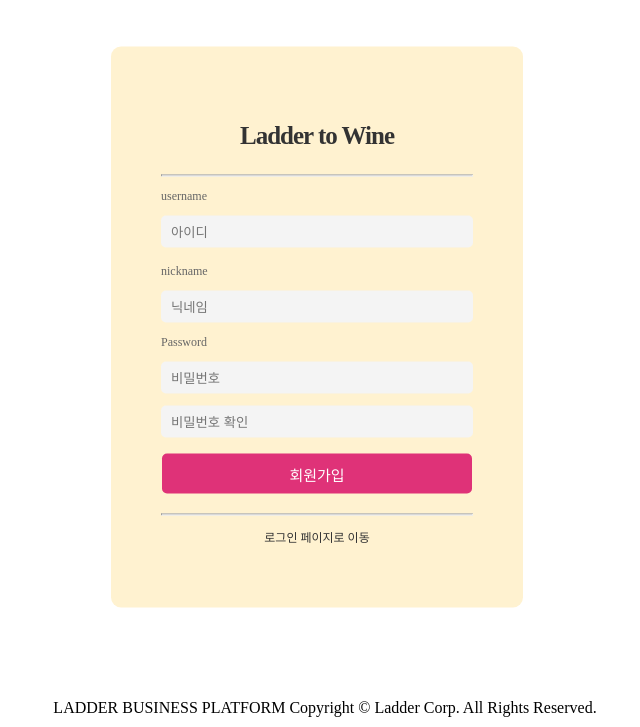
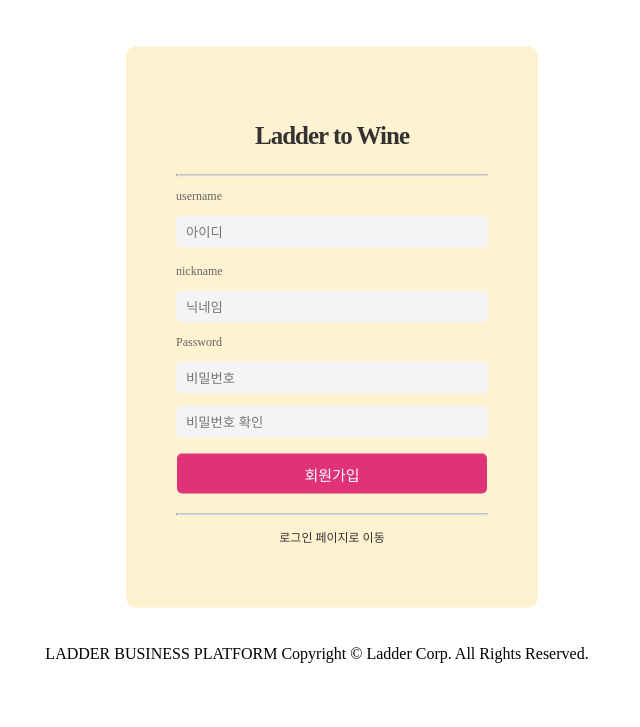
Before and after one commit to hangunhee94/ladder_to_wine, a Django app: page /sign-up/ in a window 1280 px wide. Shown: the part 73-800 px from the top of the page, without its empty margins (323-963 px from the left). Run offline with Django 4.2, Linux system fonts and the light colour scheme; parts of the project's set-up code (start-up, migrations or seed data) failed here and were passed over.

Commit message:
Fix : css 분리 / footer height 지정

```diff
--- a/static/css/style-base.css
+++ b/static/css/style-base.css
@@ -14,7 +14,9 @@
 .logo {
     margin-left: 20px;
 }
-
+.logo:hover {
+    box-shadow: 0 8px 8px 0 rgb(51 48 48 / 20%), 0 -8px 24px 0 rgb(234 224 218 / 30%);
+}
 .wrap {
     position: absolute;
     top: 50%;
@@ -24,22 +26,11 @@
     margin: -200px 0 0 -200px;
 }
 
-#searched {
-    align-items: center;
-    text-align: center;
-    width: 300px;
-    height: 30px;
-    font-size: 20px;
-}
-.search-btn {
-    margin-right: 50px;
-}
-
 footer {
     display: flex;
     flex-direction: column;
     align-items: center;
-    position: fixed;
+    position: relative;
     bottom: 0;
     width: 100%;
     margin: 0 auto;
@@ -50,79 +41,9 @@ footer {
     margin: 0 auto;
 }
 
-/* body, table, div, p ,span{font-family:'Nanum Gothic';} */
-/* body,
-table,
-div,
-p,
-span {
-    font-family: 'Noto Sans KR';
-} */
-
 a {
     text-decoration: none;
     color: #333;
-}
-
-#con {
-    width: 100%;
-    /* height: 100vh; */
-    background-color: #ffffff;
-    background-position: center center;
-    background-repeat: no-repeat;
-    background-size: cover;
-    padding: 0;
-}
-
-#login {
-    width: 600px;
-    height: 600px;
-    /* margin: 0 auto; */
-    /* position: relative; */
-    /* background:#ddd; */
-}
-
-#login_form {
-    /* text-align:center; */
-    border-radius: 10px;
-    padding: 50px;
-    background: #fff2d0;
-    text-align: center;
-    position: absolute;
-    top: 50%;
-    left: 50%;
-    transform: translate(-50%, -50%);
-}
-
-.login {
-    font-size: 25px;
-    font-weight: 900;
-    color: #333;
-}
-
-.size {
-    width: 300px;
-    height: 30px;
-    padding-left: 10px;
-    background-color: #f4f4f4;
-    /* margin-left:10px; */
-    border: none;
-    border-radius: 5px;
-}
-
-.btn {
-    width: 310px;
-    height: 40px;
-    font-size: 15px;
-    background-color: #df3278;
-    color: #fff;
-    border: none;
-    cursor: pointer;
-    border-radius: 5px;
-}
-
-.btn:hover {
-    background: #ca296a;
 }
 
 hr {
@@ -130,29 +51,6 @@ hr {
     background: #eee;
 }
 
-.find {
-    color: #ddd;
-    font-size: 12px;
+.header-signin:hover {
+    box-shadow: 0 8px 8px 0 rgb(51 48 48 / 20%), 0 -8px 24px 0 rgb(234 224 218 / 30%);
 }
-
-.find span {
-    padding-left: 10px;
-}
-
-.find span::before {
-    content: '|';
-    color: #333;
-    padding-right: 10px;
-}
-
-.find span:nth-child(1):before {
-    content: none;
-}
-
-.find span:nth-child(1) {
-    padding-left: 0px;
-}
-
-.find a:hover {
-    color: #707070;
-}
--- /dev/null
+++ b/static/css/style-search.css
@@ -0,0 +1,22 @@
+.search-wine:hover {
+    box-shadow: 0 8px 8px 0 rgb(51 48 48 / 20%), 0 -8px 24px 0 rgb(234 224 218 / 30%);
+}
+
+.search-content {
+    min-height: 645px;
+}
+
+.search-height {
+    min-height: 460px;
+}
+
+#searched {
+    align-items: center;
+    text-align: center;
+    width: 300px;
+    height: 30px;
+    font-size: 20px;
+}
+.search-btn {
+    margin-right: 50px;
+}
--- /dev/null
+++ b/static/css/style-sign.css
@@ -0,0 +1,74 @@
+
+.find {
+    color: #ddd;
+    font-size: 12px;
+}
+
+.find span {
+    padding-left: 10px;
+}
+
+.find span::before {
+    content: '|';
+    color: #333;
+    padding-right: 10px;
+}
+
+.find span:nth-child(1):before {
+    content: none;
+}
+
+.find span:nth-child(1) {
+    padding-left: 0px;
+}
+
+.find a:hover {
+    color: #707070;
+}
+
+.signin-wrap {
+    min-height: 645px;
+
+}#login_form {
+    /* text-align:center; */
+    border-radius: 10px;
+    padding: 50px;
+    background: #fff2d0;
+    text-align: center;
+    position: absolute;
+    top: 50%;
+    left: 50%;
+    transform: translate(-50%, -50%);
+    margin-left: 15px;
+}
+
+.login {
+    font-size: 25px;
+    font-weight: 900;
+    color: #333;
+}
+
+.size {
+    width: 300px;
+    height: 30px;
+    padding-left: 10px;
+    background-color: #f4f4f4;
+    /* margin-left:10px; */
+    border: none;
+    border-radius: 5px;
+}
+
+.btn {
+    width: 310px;
+    height: 40px;
+    font-size: 15px;
+    background-color: #df3278;
+    color: #fff;
+    border: none;
+    cursor: pointer;
+    border-radius: 5px;
+}
+
+.btn:hover {
+    background: #ca296a;
+}
--- a/static/css/style.css
+++ b/static/css/style.css
@@ -6,3 +6,5 @@
 @import url("style-my.css");
 
 @import url("loading.css");
+@import url("style-search.css");
+@import url("style-sign.css");
--- a/templates/base.html
+++ b/templates/base.html
@@ -40,17 +40,17 @@
                     {% if not user.is_authenticated %}
                     <div>
                         <div>
-                            <a class="header-signin" href="/sign-in"> Sign In </a>
+                            <a class="header-signin" href="{% url 'users:sign-in' %}"> Sign In </a>
                         </div>
                     </div>
                     {% else %}
                     <div>
-                        <a class="" href="/my">
+                        <a class="header-signin" href="{% url 'users:my_home' %}">
                             {{ user.nickname }} 님 반갑습니다.
                         </a>
                     </div>
                     <div>
-                        <a class="" href="/logout"> 로그아웃 </a>
+                        <a class="header-signin" href="{% url 'users:logout' %}"> 로그아웃 </a>
                     </div>
                     {% endif %}
                 </form>
@@ -62,11 +62,9 @@
     {% endblock %}
 
     <footer>
-        <nav>
             <div class="footer-content">
                 <span>LADDER BUSINESS PLATFORM Copyright © Ladder Corp. All Rights Reserved.</span>
             </div>
-        </nav>
     </footer>
     <div class="loading-box-div-sg" style="display: none;">
         <div class="wrapper">
--- a/templates/signin.html
+++ b/templates/signin.html
@@ -4,8 +4,7 @@
 로그인
 {% endblock %}
 {% block content %}
-<div id="con">
-    <div id="login">
+<div class="signin-wrap">
     <div id="login_form">
         <!--로그인 폼-->
         <form method="post" action="/sign-in/">
@@ -42,6 +41,6 @@
             <span><a href="/sign-up">회원가입</a></span>
         </p>
     </div>
-        <div>
 </div>
+
 {% endblock %}
--- a/templates/signup.html
+++ b/templates/signup.html
@@ -4,8 +4,7 @@
 회원가입
 {% endblock %}
 {% block content %}
-<div id="con">
-    <div id="login">
+<div class="signin-wrap">
     <div id="login_form">
         <!--로그인 폼-->
         <form method="post" action="/sign-up/">
@@ -58,6 +57,5 @@
             <span><a href="/sign-in">로그인 페이지로 이동</a></span>
         </p>
     </div>
-    <div>
 </div>
 {% endblock %}
```
Also changed, not shown: templates/search.html (+8 -5 lines). Lines whose indentation alone changed are shown as unchanged.
